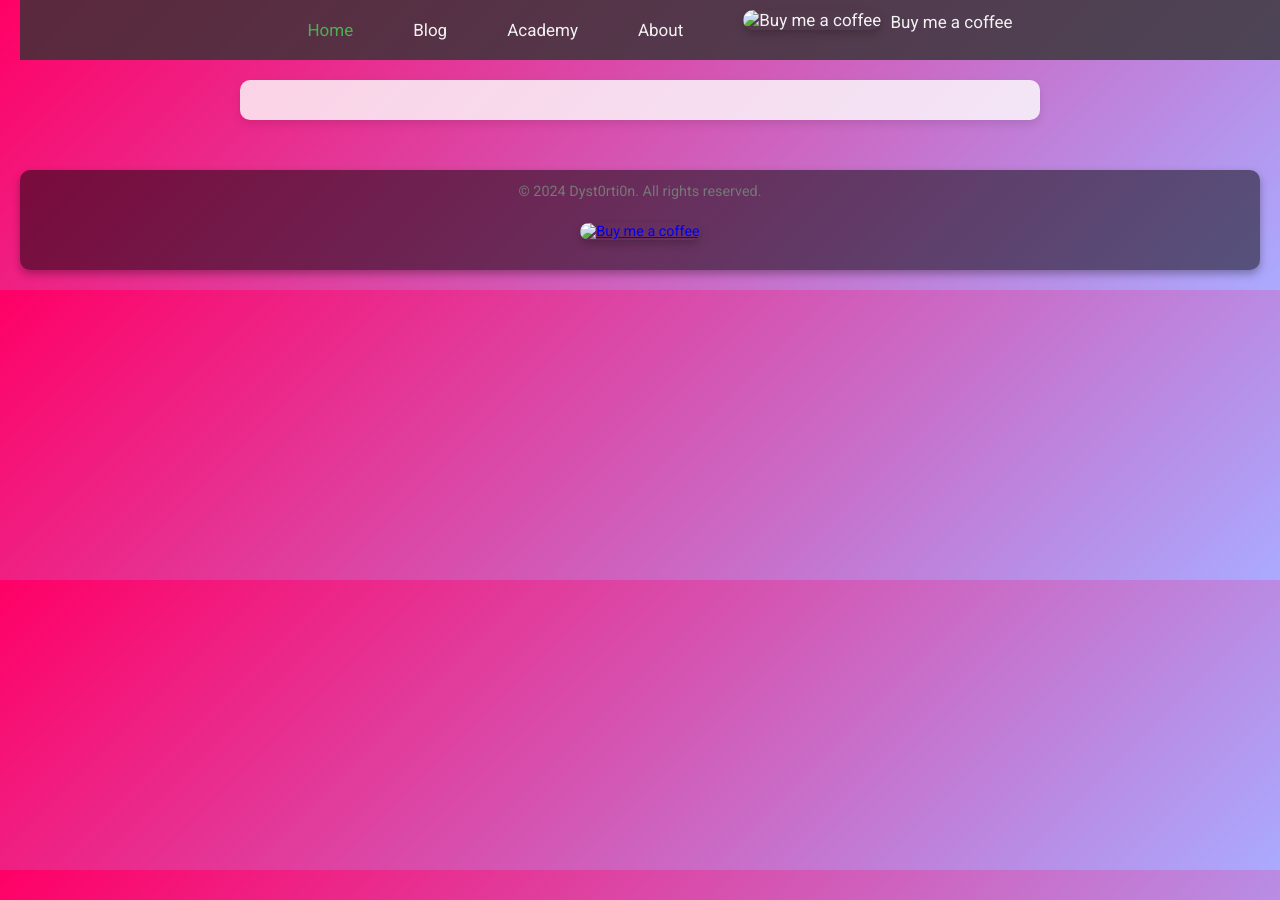
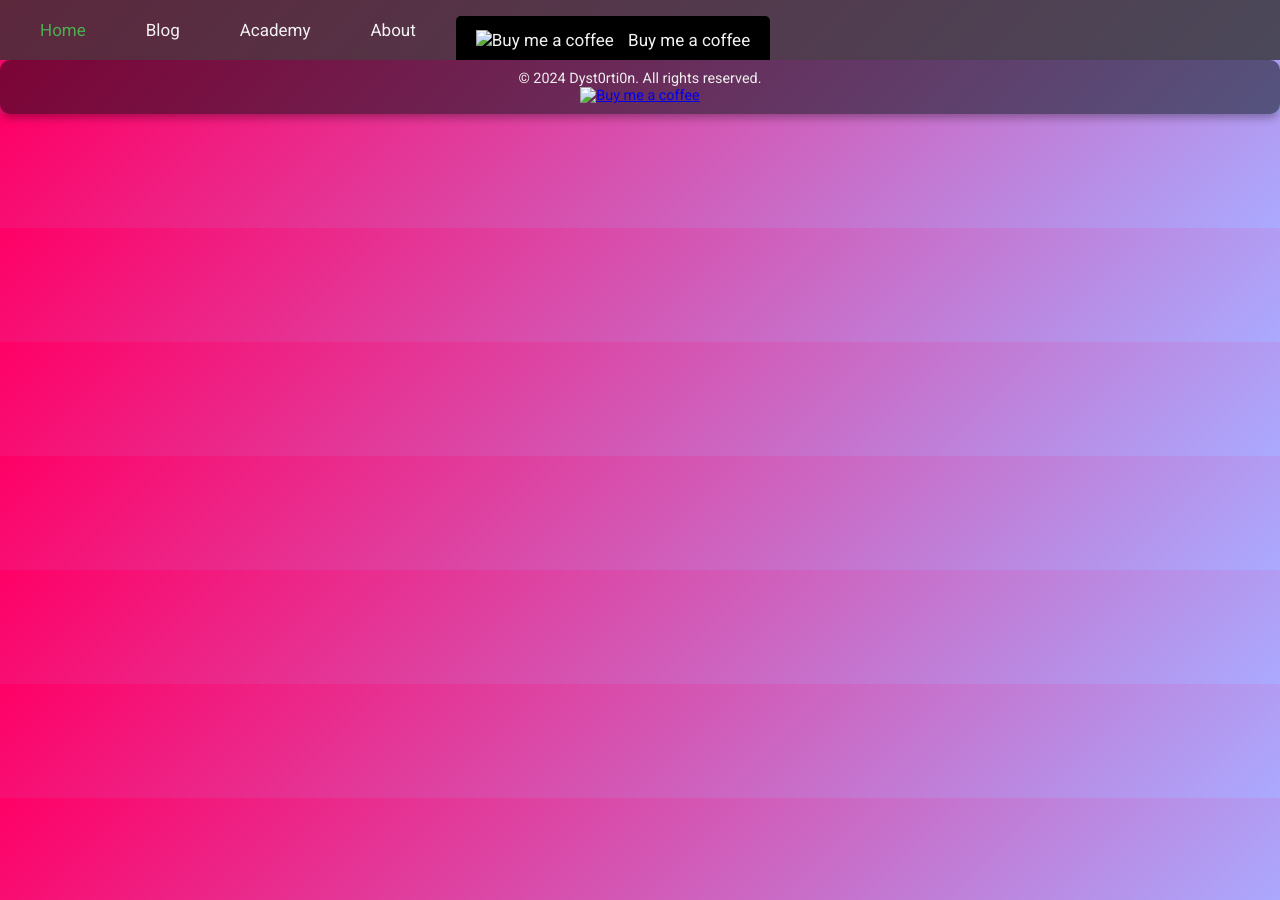
Before and after one commit to Dyst0rti0n/Dyst0rti0n.github.io, a Jekyll site: the page built from index.md, in a window 1280 px wide. Built offline with Jekyll 4.4.1, drawn with Linux system fonts in a browser that asks for light colours.

Commit message:
Fix responsive navbar with hamburger menu, attempted BMC button fix for navbar

```diff
--- a/_includes/navbar.html
+++ b/_includes/navbar.html
@@ -1,15 +1,15 @@
 <div class="navbar" id="navbar">
-    <div class="navbar-center">
+    <a href="javascript:void(0);" class="icon" onclick="toggleNavbar()">
+        &#9776;
+    </a>
+    <div class="navbar-center" id="navbar-center">
         <a href="/" class="{% if page.url == "/" %}active{% endif %}">Home</a>
         <a href="/blog" class="{% if page.url contains 'blog' %}active{% endif %}">Blog</a>
         <a href="/academy" class="{% if page.url contains 'academy' %}active{% endif %}">Academy</a>
         <a href="/about" class="{% if page.url contains 'about' %}active{% endif %}">About</a>
-        <a class="bmc-button-nav" href="https://www.buymeacoffee.com/dystortion" target="_blank">
+        <a class="bmc-button" href="https://www.buymeacoffee.com/dystortion" target="_blank">
             <img src="https://cdn.buymeacoffee.com/buttons/bmc-new-btn-logo.svg" alt="Buy me a coffee">
             <span>Buy me a coffee</span>
         </a>
     </div>
-    <a href="javascript:void(0);" class="icon" onclick="toggleNavbar()">
-        &#9776;
-    </a>
 </div>
--- a/_layouts/default.html
+++ b/_layouts/default.html
@@ -7,7 +7,6 @@
     <link href="https://fonts.googleapis.com/css2?family=Roboto:wght@400;700&display=swap" rel="stylesheet">
     <link rel="stylesheet" href="/assets/css/style.css">
     <link rel="stylesheet" href="/assets/css/navbar.css">
-    <link rel="stylesheet" href="/assets/css/post.css">
 </head>
 <body>
     {% include navbar.html %}
--- a/assets/css/navbar.css
+++ b/assets/css/navbar.css
@@ -15,6 +15,7 @@
 .navbar {
   background-color: rgba(51, 51, 51, 0.8);
   overflow: hidden;
+  position: -webkit-sticky;
   position: fixed;
   top: 0;
   width: 100%;
@@ -22,7 +23,7 @@
   height: 60px;
   display: flex;
   align-items: center;
-  justify-content: center;
+  justify-content: space-between;
   padding: 0 20px;
   transition: background-color 0.3s;
 }
@@ -56,23 +57,38 @@
   display: none;
 }
 
-.bmc-button-nav {
+.bmc-button {
   display: inline-flex;
   align-items: center;
   justify-content: center;
-  padding: 10px;
+  padding: 10px 20px;
   font-size: 1em;
   color: #ffffff;
+  background-color: #000000;
+  border-radius: 5px;
   text-decoration: none;
+  transition: background-color 0.3s ease, color 0.3s ease;
+  margin-top: 20px;
 }
 
-.bmc-button-nav img {
-  margin-right: 5px;
-  height: 20px; /* Adjusted image height */
+.bmc-button img {
+  margin-right: 10px;
+  height: 30px;
 }
 
-.bmc-button-nav span {
-  vertical-align: middle;
+.bmc-button:hover {
+  background-color: #444444;
+  color: #ffdd00;
+}
+
+.bmc-button-nav img,
+.bmc-button-footer img {
+  height: 30px;
+}
+
+.bmc-button-nav {
+  display: inline-block;
+  padding: 0;
 }
 
 @media screen and (max-width: 768px) {
--- a/assets/css/style.css
+++ b/assets/css/style.css
@@ -207,7 +207,6 @@
   }
 }
 
-
 /* Buy Me a Coffee Button Styles */
 .bmc-button {
   display: inline-flex;
--- /dev/null
+++ b/assets/js/navbar.js
@@ -0,0 +1,8 @@
+function toggleNavbar() {
+    var navbarCenter = document.getElementById("navbar-center");
+    if (navbarCenter.style.display === "flex") {
+        navbarCenter.style.display = "none";
+    } else {
+        navbarCenter.style.display = "flex";
+    }
+}
```
Also changed, not shown: other parts of _layouts/default.html (+5 -4 lines).
